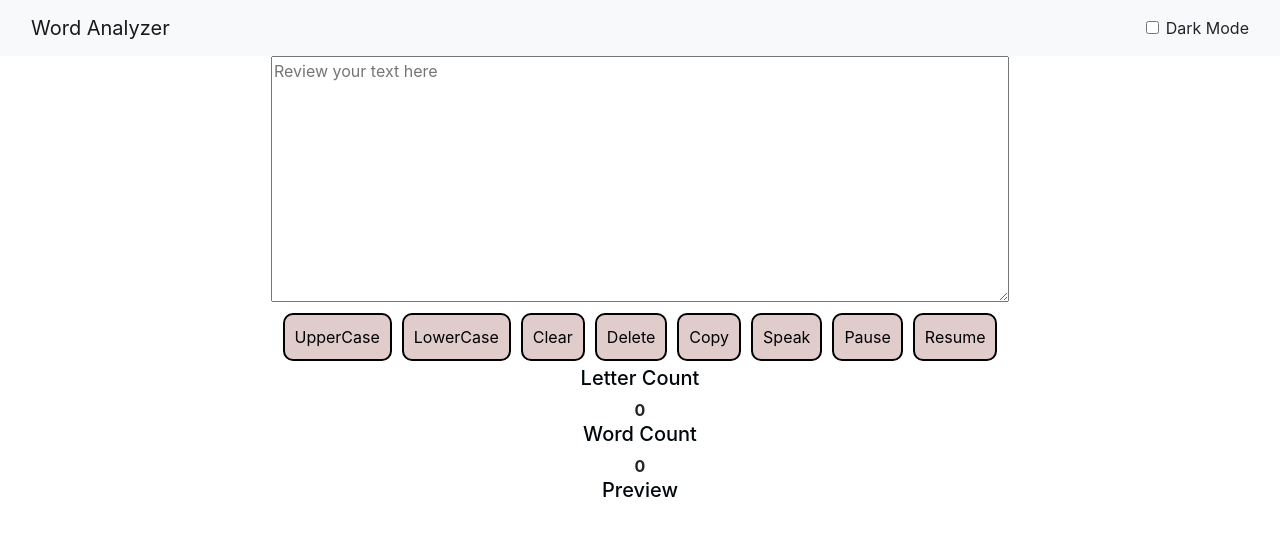
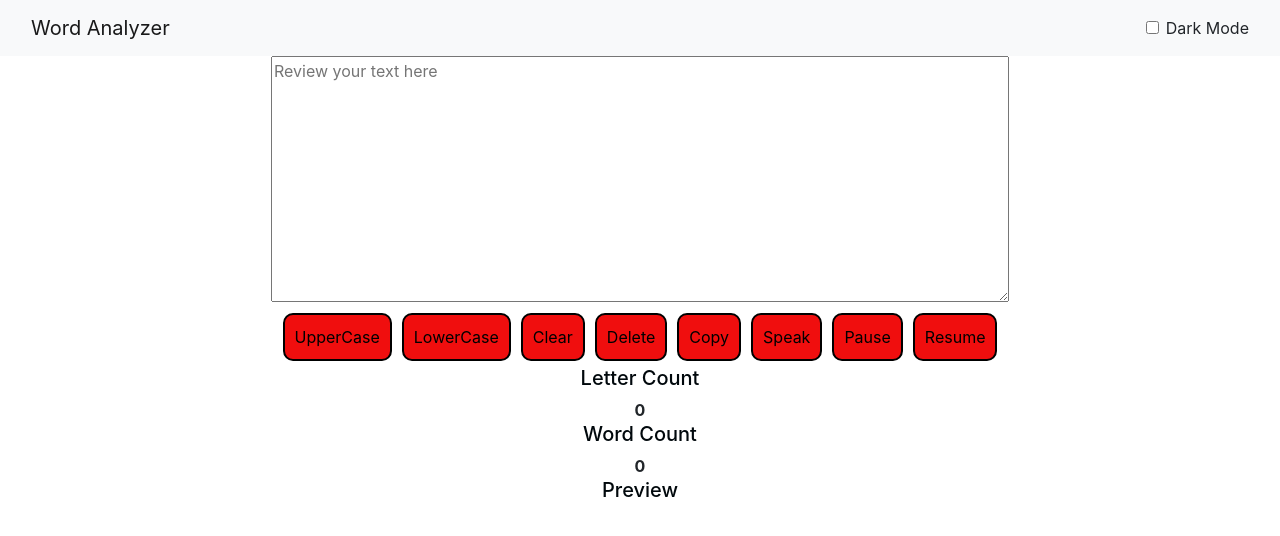
Before and after one commit to Nikhilkumar0712/Word-Analyzer, a React (Create React App) app: page / in a window 1280 px wide. Shown: the top 536 px of the page. Built offline with nearby package versions, Linux system fonts and the light colour scheme.

Commit message:
Third Commit

```diff
--- a/src/Components/Style.css
+++ b/src/Components/Style.css
@@ -7,7 +7,7 @@ body{
     margin: 5px;
     padding: 10px;
     text-align: center;
-    background-color:  rgb(225, 204, 204);;
+    background-color:  rgb(240, 14, 14);;
     border: 2px solid;
     color: black;
     border-radius: 10px;
```
